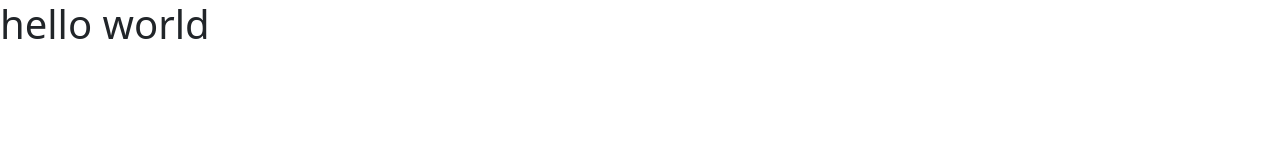
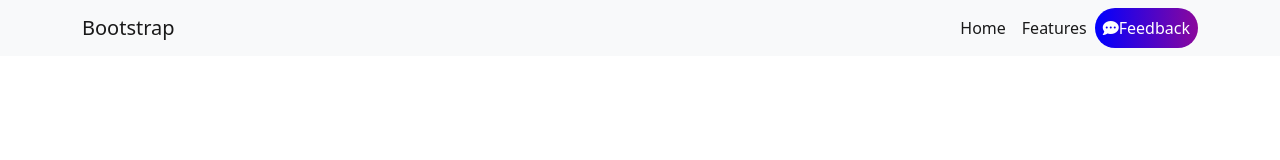
Before and after one commit to Rakibul187/bootstrap-basic-project, a plain HTML site: page index.html in a window 1280 px wide. Drawn offline with nearby package versions, Linux system fonts and the light colour scheme.

Commit message:
added navbar

```diff
--- a/css/style.css
+++ b/css/style.css
@@ -0,0 +1,3 @@
+.backgrond-gradient {
+    background-image: linear-gradient(90deg, blue, rgb(139, 8, 156));
+}
--- a/index.html
+++ b/index.html
@@ -10,13 +10,41 @@
     <link rel="stylesheet" href="css/style.css">
     <!-- bootstrap css cdn -->
     <link rel="stylesheet" href="https://cdn.jsdelivr.net/npm/bootstrap@5.2.0/dist/css/bootstrap.min.css">
+    <!-- font awesome -->
+    <script src="https://kit.fontawesome.com/6f0c787d6a.js" crossorigin="anonymous"></script>
 </head>
 
 <body>
-    <h1>hello world</h1>
-
-    <!-- bootstrap js cdn -->
+    <header>
+        <nav class="navbar navbar-expand-lg bg-light">
+            <div class="container">
+                <a class="navbar-brand" href="#">Bootstrap</a>
+                <button class="navbar-toggler" type="button" data-bs-toggle="collapse" data-bs-target="#navbarNav"
+                    aria-controls="navbarNav" aria-expanded="false" aria-label="Toggle navigation">
+                    <span class="navbar-toggler-icon"></span>
+                </button>
+                <div class="collapse navbar-collapse" id="navbarNav">
+                    <ul class="navbar-nav ms-auto">
+                        <li class="nav-item">
+                            <a class="nav-link active" aria-current="page" href="#">Home</a>
+                        </li>
+                        <li class="nav-item">
+                            <a class="nav-link active" href="#">Features</a>
+                        </li>
+                        <li class="nav-item ">
+                            <a class="nav-link active rounded-pill backgrond-gradient text-white text-center"
+                                href="#"><i class="fa-solid fa-comment-dots"></i>Feedback</a>
+                        </li>
+                    </ul>
+                </div>
+            </div>
+        </nav>
+        <!-- navbar -->
+    </header>
+    <!-- scrip  -->
     <script src="https://cdn.jsdelivr.net/npm/bootstrap@5.2.0/dist/js/bootstrap.bundle.min.js"></script>
+    <!-- <script src="https://cdn.jsdelivr.net/npm/bootstrap@5.0.2/dist/js/bootstrap.min.js"></script> -->
+    <script src="https://cdn.jsdelivr.net/npm/bootstrap@5.0.2/dist/js/bootstrap.bundle.min.js"></script>
 </body>
 
 </html>
```
